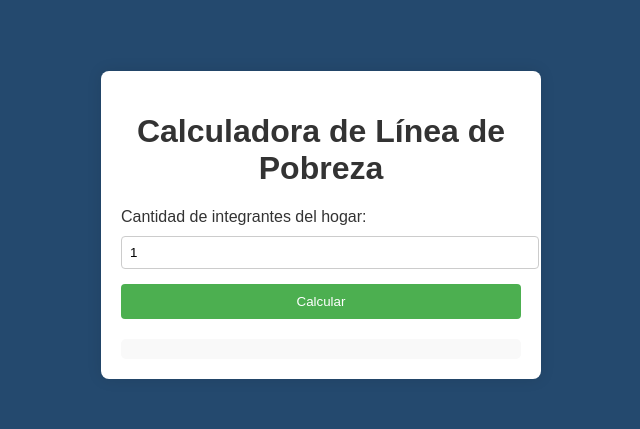
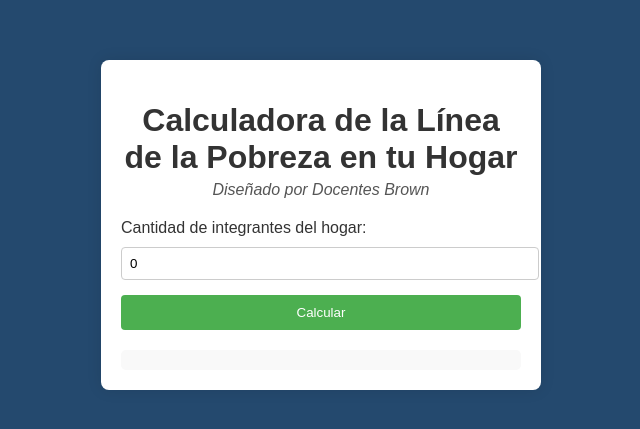
Before and after one commit to DocentesBrown/Salario_segun_hogar, a plain HTML site: page index.html in a window 1280 px wide. Shown: the part 175-604 px from the top of the page, without its empty margins (319-959 px from the left). Drawn offline with Linux system fonts and the light colour scheme.

Commit message:
Modificacion titulos y subtitulos

```diff
--- a/index.html
+++ b/index.html
@@ -2,18 +2,18 @@
 <html lang="es">
 <head>
     <meta charset="UTF-8">
-    <meta name="viewport" content="width=device-width, initial-scale=1.0">
-    <title>Calculadora de Línea de Pobreza según tu hogar: Integrantes discriminados por genero al nacer y edad. Producida por Docentes Brown</title>
+    <title>Calculadora de la Línea de la Pobreza</title>
     <style>
         body {
             font-family: Arial, sans-serif;
             margin: 0;
             padding: 0;
-            background-color: #24496e;
+            background-color: #24496e; /* Fondo azul */
             display: flex;
             justify-content: center;
             align-items: center;
             height: 100vh;
+            color: white;
         }
         .container {
             background-color: white;
@@ -21,10 +21,19 @@
             border-radius: 8px;
             box-shadow: 0 0 15px rgba(0, 0, 0, 0.1);
             width: 400px;
+            color: #333; /* Texto oscuro dentro del contenedor */
         }
         h1 {
             text-align: center;
             color: #333;
+            margin-bottom: 5px;
+        }
+        p.subtitle {
+            text-align: center;
+            font-style: italic;
+            color: #555;
+            margin-top: 0;
+            margin-bottom: 20px;
         }
         label {
             margin-bottom: 10px;
@@ -57,16 +66,17 @@
             border-radius: 5px;
             text-align: center;
             font-size: 18px;
+            color: #333;
         }
     </style>
 </head>
 <body>
-
-<div class="container">
-    <h1>Calculadora de Línea de Pobreza</h1>
+    <div class="container">
+        <h1>Calculadora de la Línea de la Pobreza en tu Hogar</h1>
+        <p class="subtitle">Diseñado por Docentes Brown</p>
     <form id="povertyForm">
         <label for="familySize">Cantidad de integrantes del hogar:</label>
-        <input type="number" id="familySize" min="1" value="1" onchange="generateFamilyInputs()">
+        <input type="number" id="familySize" min="0" value="0" onchange="generateFamilyInputs()">
 
         <div id="familyInputs"></div>
 
```
